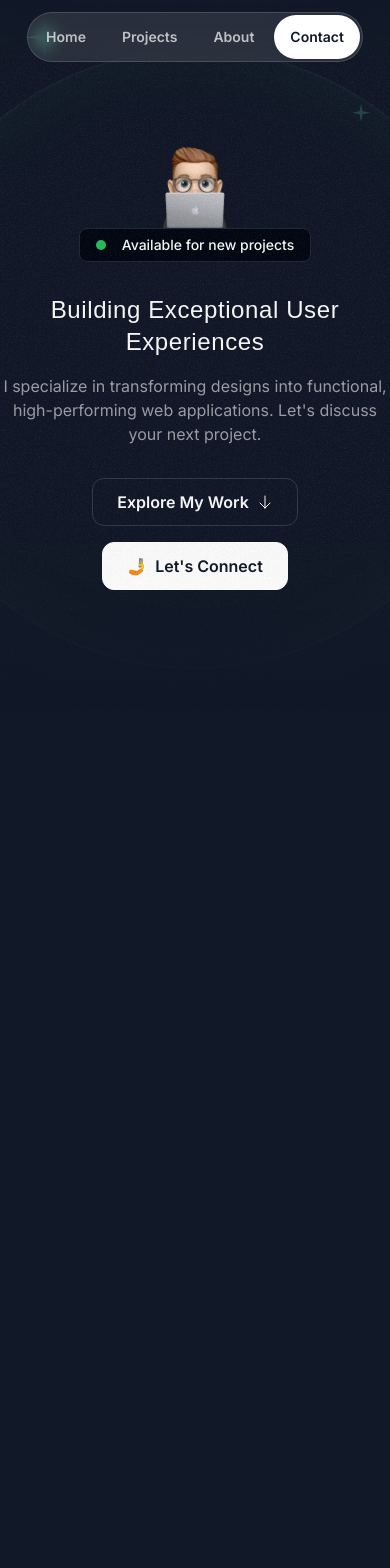
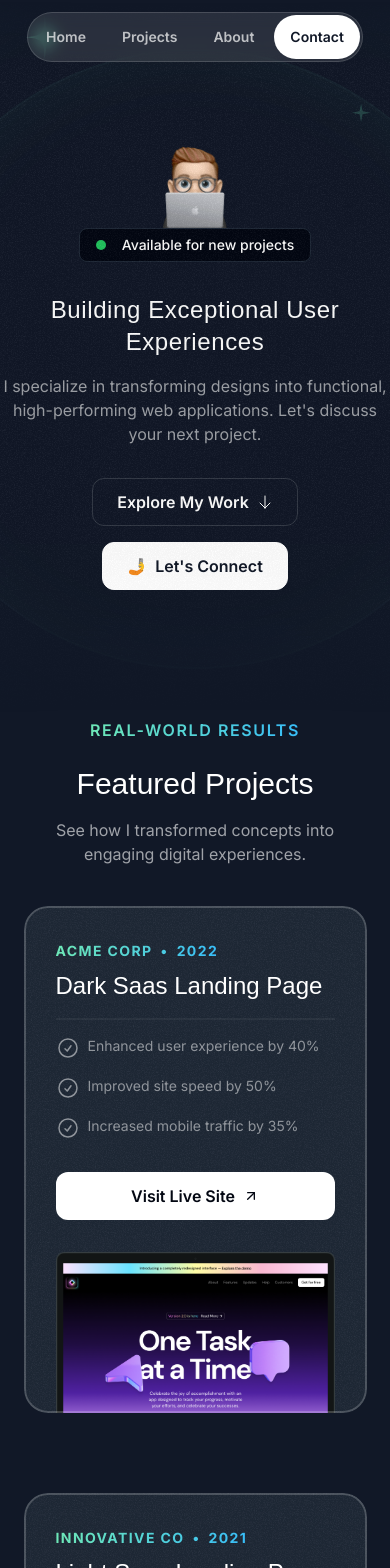
Before and after one commit to luangomesg/New-Portfolio, a Next.js app: page / in a window 390 px wide. Shown: the top 1568 px of the page. Before the commit the page ends 969 px from the top, so only its background shows below. Built offline with nearby package versions, Linux system fonts and the light colour scheme; a web font is replaced by a local one.

Commit message:
projects section

```diff
--- a/src/app/globals.css
+++ b/src/app/globals.css
@@ -11,3 +11,9 @@
     @apply absolute inset-0 border-2 top-1/2 left-1/2 -translate-x-1/2 -translate-y-1/2 rounded-full border-emerald-300/5 shadow-[0_0_80px_inset] shadow-emerald-300/5;
   }
 }
+
+@layer utilities {
+  .container {
+    @apply lg:max-w-5xl;
+  }
+}
--- a/src/app/page.tsx
+++ b/src/app/page.tsx
@@ -1,9 +1,10 @@
-import { Header, HeroSection } from "@/sections";
+import { Header, HeroSection, ProjectsSection } from "@/sections";
 export default function Home() {
   return (
     <div>
       <Header />
       <HeroSection />
+      <ProjectsSection />
     </div>
   );
 }
--- a/src/sections/Projects.tsx
+++ b/src/sections/Projects.tsx
@@ -1,6 +1,10 @@
 import darkSaasLandingPage from "@/assets/images/dark-saas-landing-page.png";
 import lightSaasLandingPage from "@/assets/images/light-saas-landing-page.png";
 import aiStartupLandingPage from "@/assets/images/ai-startup-landing-page.png";
+import Image from "next/image";
+import CheckCircleIcon from "@/assets/icons/check-circle.svg";
+import ArrowUpRightIcon from "@/assets/icons/arrow-up-right.svg";
+import grainImage from "@/assets/images/grain.jpg";
 
 const portfolioProjects = [
   {
@@ -12,7 +16,7 @@
       { title: "Improved site speed by 50%" },
       { title: "Increased mobile traffic by 35%" },
     ],
-    link: "https://youtu.be/4k7IdSLxh6w",
+    link: "",
     image: darkSaasLandingPage,
   },
   {
@@ -24,7 +28,7 @@
       { title: "Expanded customer reach by 35%" },
       { title: "Increased brand awareness by 15%" },
     ],
-    link: "https://youtu.be/7hi5zwO75yc",
+    link: "",
     image: lightSaasLandingPage,
   },
   {
@@ -36,11 +40,80 @@
       { title: "Improved site speed by 50%" },
       { title: "Increased mobile traffic by 35%" },
     ],
-    link: "https://youtu.be/Z7I5uSRHMHg",
+    link: "",
     image: aiStartupLandingPage,
   },
 ];
 
 export const ProjectsSection = () => {
-  return <div>Projects Section</div>;
+  return (
+    <section className="pb-16 lg:py-24">
+      <div className="container">
+        <div className="flex justify-center">
+          <p className="uppercase font-semibold tracking-widest bg-gradient-to-r from-emerald-300 to-sky-400 text-center bg-clip-text text-transparent">
+            Real-world Results
+          </p>
+        </div>
+        <h2 className="font-serif text-3xl md:text-5xl text-center mt-6">
+          Featured Projects
+        </h2>
+        <p className="text-center md:text-lg text-white/60 mt-4 max-w-md mx-auto lg:text-xl">
+          See how I transformed concepts into engaging digital experiences.
+        </p>
+        <div className="flex flex-col mt-10 gap-20 md:mt-20">
+          {portfolioProjects.map((project) => (
+            <div
+              key={project.title}
+              className="bg-gray-800 rounded-3xl relative z-0 overflow-hidden after:z-10 after:content-[''] after:absolute after:inset-0 after:outline-2 after:outline after:-outline-offset-2 after:rounded-3xl after:outline-white/20 px-8 pt-8 md:pt-12 md:px-10 lg:pt-16 lg:px-20 after:pointer-events-none"
+            >
+              <div
+                className="absolute inset-0 -z-10 opacity-5"
+                style={{
+                  backgroundImage: `url(${grainImage.src})`,
+                }}
+              ></div>
+              <div className="lg:grid lg:grid-cols-2 lg:gap-16">
+                <div className="lg:pb-16">
+                  <div className="bg-gradient-to-r from-emerald-300 to-sky-400 inline-flex gap-2 font-bold uppercase tracking-widest text-sm text-transparent bg-clip-text">
+                    <span>{project.company}</span>
+                    <span>&bull;</span>
+                    <span>{project.year}</span>
+                  </div>
+
+                  <h3 className="font-serif text-2xl mt-2 md:mt-5 md:text-4xl">
+                    {project.title}
+                  </h3>
+                  <hr className="border-t-2 border-white/5 mt-4 md:mt-5" />
+                  <ul className="flex flex-col gap-4 mt-4 md:mt-5">
+                    {project.results.map((result) => (
+                      <li
+                        key={result.title}
+                        className="flex gap-2 text-sm md:text-base text-white/50"
+                      >
+                        <CheckCircleIcon className="size-6" />
+                        <span>{result.title}</span>
+                      </li>
+                    ))}
+                  </ul>
+                  <a href={project.link}>
+                    <button className="bg-white text-gray-950 h-12 w-full rounded-xl font-semibold inline-flex items-center justify-center gap-2 mt-8 md:w-auto px-6">
+                      <span>Visit Live Site</span>
+                      <ArrowUpRightIcon className="size-4" />
+                    </button>
+                  </a>
+                </div>
+                <div className="relative">
+                  <Image
+                    src={project.image}
+                    alt={project.title}
+                    className="mt-8 -mb-4 md:-mb-0 lg:mt-0 lg:absolute lg:h-full lg:w-auto lg:max-w-none"
+                  />
+                </div>
+              </div>
+            </div>
+          ))}
+        </div>
+      </div>
+    </section>
+  );
 };
```
